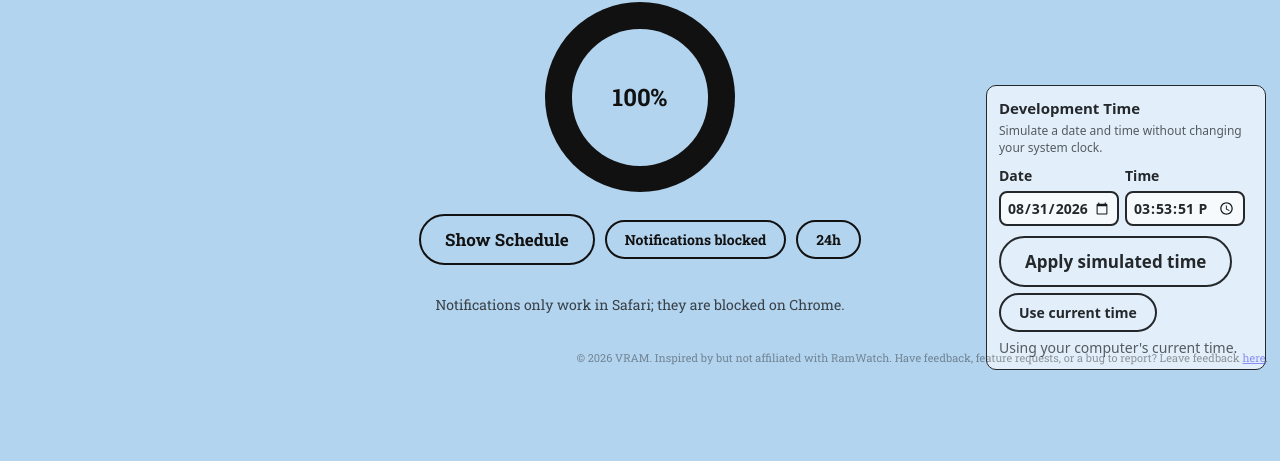
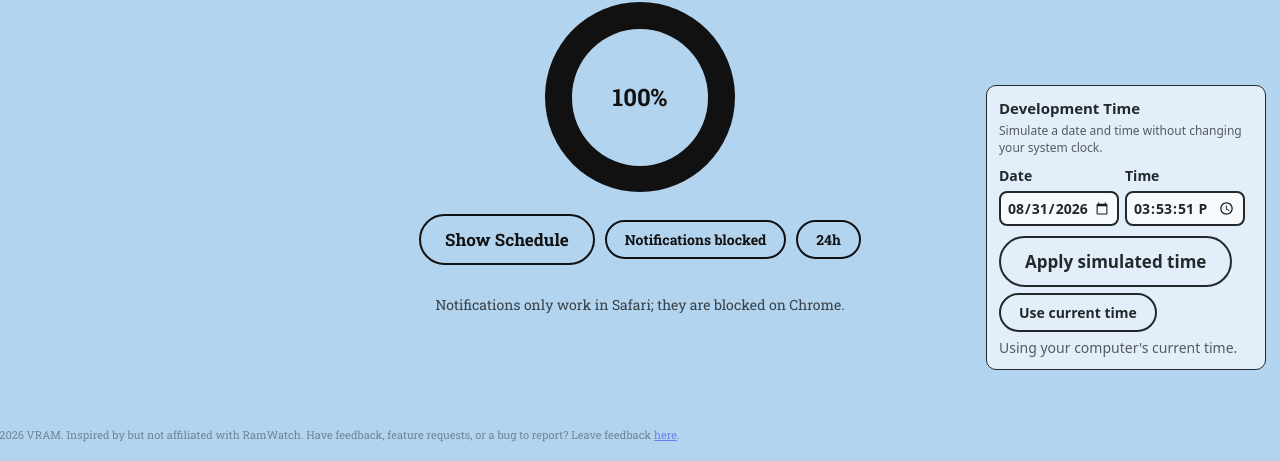
Before and after one commit to gaussiandistro/VRAM, a website built with Vite: page index.html in a window 1280 px wide. Shown: the part 416-877 px from the top of the page. Before the commit the page ends 840 px from the top, so only its background shows below. Built offline with nearby package versions, Linux system fonts and the light colour scheme.

Commit message:
erguiajfsghlfudzvjkn

```diff
--- a/src/style.css
+++ b/src/style.css
@@ -66,6 +66,7 @@ body {
 .tracker,
 .schedule-section,
 .dev-panel {
+  position: relative;
   text-align: center;
 }
 
@@ -410,7 +411,7 @@ body {
 }
 
 .footer {
-  position: fixed;
+  position: relative;
   right: 12px;
   bottom: 8px;
 
```
